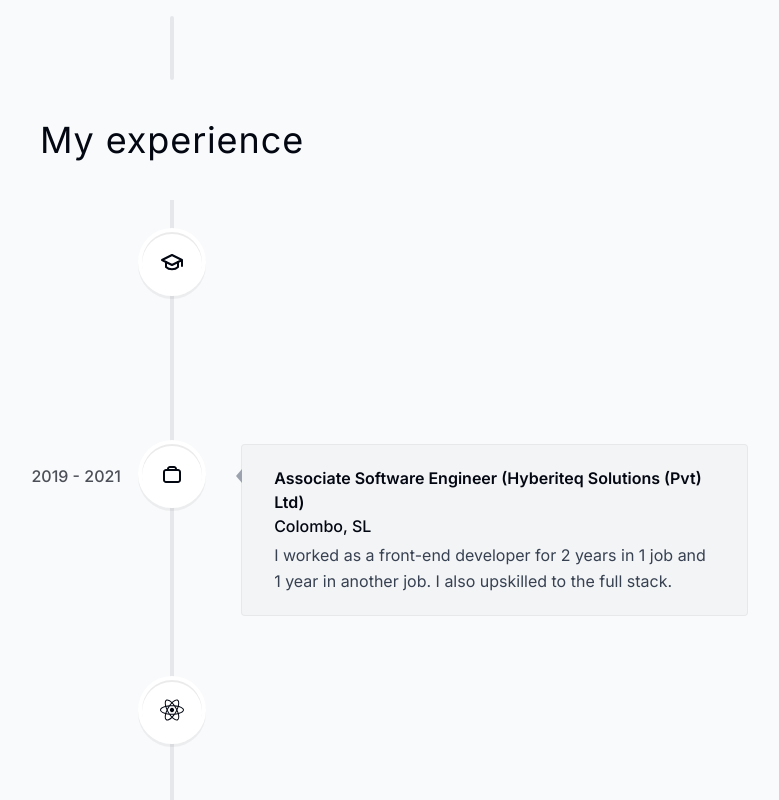
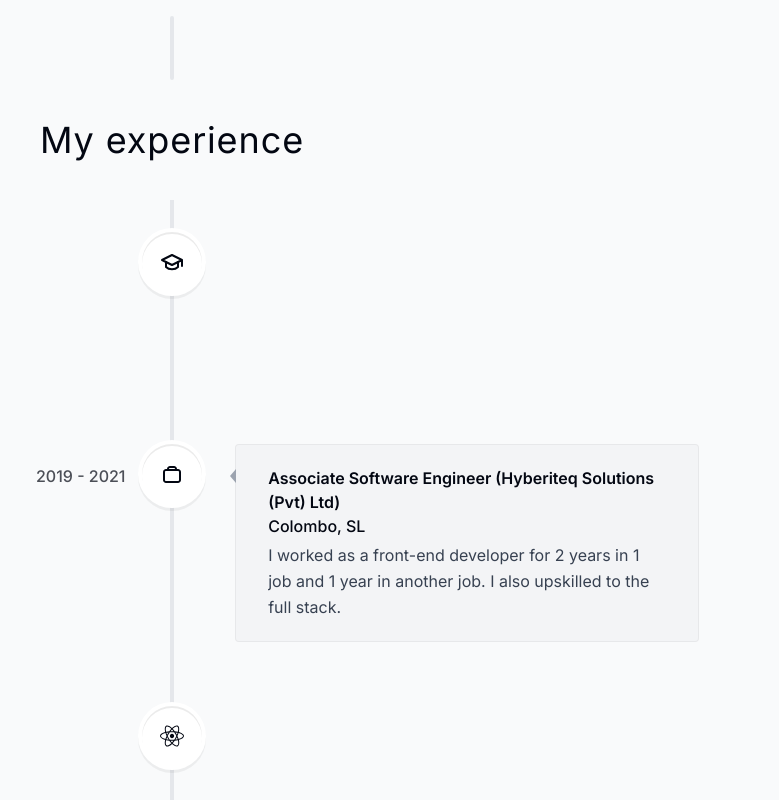
Before and after one commit to nadeeraka/web-app-myweb-v6, a Next.js app: page / in a window 1280 px wide. Shown: the part 3260-4060 px from the top of the page, without its empty margins (468-1247 px from the left). Built offline with nearby package versions, Linux system fonts and the light colour scheme.

Commit message:
refactore

```diff
--- a/next.config.js
+++ b/next.config.js
@@ -14,7 +14,4 @@ module.exports = {
     // your project has ESLint errors.
     ignoreDuringBuilds: true,
   },
-  experimental: {
-    serverActions: true,
-  },
 };
--- a/src/app/page.tsx
+++ b/src/app/page.tsx
@@ -12,7 +12,6 @@ import ActiveSectionContextProvider from "@/context/active-section-context";
 export default function Home() {
   return (
     <main className=" ">
-      {/* <Nav /> */}
       <div className="flex justify-center items-center px-4">
         <Hero />
       </div>
@@ -28,7 +27,9 @@ export default function Home() {
         <Skills />
       </div>
       <Divider />
-      <Experience />
+      <div className="flex justify-center">
+        <Experience />
+      </div>
 
       <div className="flex justify-center">
         <Contact />
```
